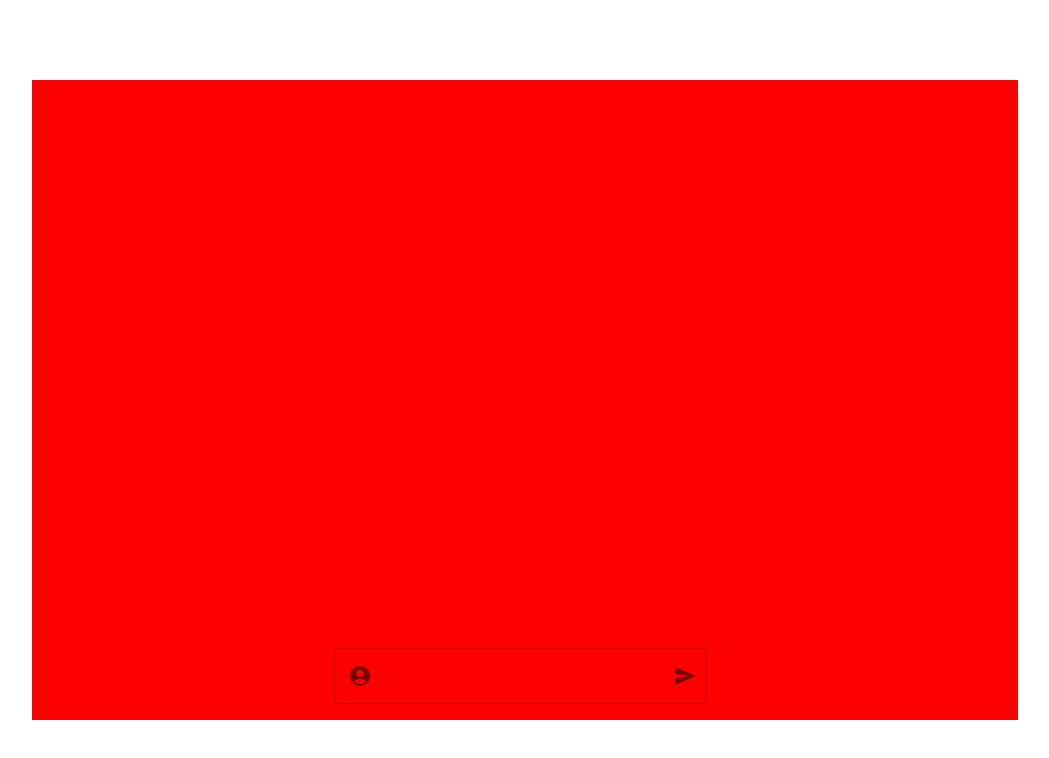
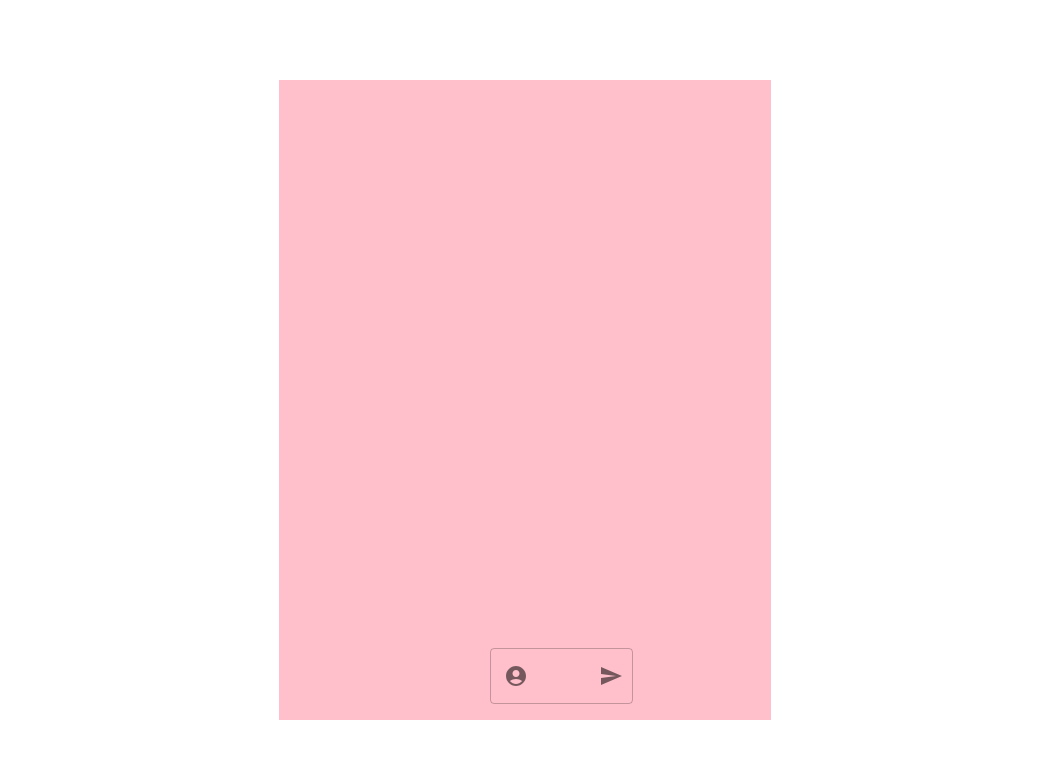
Before and after one commit to BlackRad13/MiniTalk, a React (Create React App) app: page / in a window 1280 px wide. Shown: the top 758 px of the page, without its empty margins (115-1164 px from the left). Built offline with nearby package versions, Linux system fonts and the light colour scheme.

Commit message:
MiniTalk-03 Enter tap test(not worked)

```diff
--- a/src/models/ChatDTO.ts
+++ b/src/models/ChatDTO.ts
@@ -1,3 +1,8 @@
 export interface SendMessage {
   (message: string): void
 }
+
+export interface ArchivedMessage {
+  message: string,
+  from: 'user' | 'bot',
+}
--- a/src/pages/MainPage/Chat/Chat.tsx
+++ b/src/pages/MainPage/Chat/Chat.tsx
@@ -7,12 +7,23 @@ export const Chat = memo(() => {
 
   const [history, setHistory] = useState(JSON.parse(localStorage.getItem('history') || '[]'))
   const handleSendMessage: SendMessage = (message: string): void => {
-    message && localStorage.setItem('history', JSON.stringify([...history, message]))
-    setHistory([...history, message])
+    if (message !== '') {
+      localStorage.setItem('history', JSON.stringify([...history, {message: message, from: 'user'}]))
+      setHistory([...history, {message: message, from: 'user'}])
+    }
+
   }
 
   return (
-    <div style={{width: '80%', height: '80%',  display: 'flex', flexDirection: 'column', justifyContent: 'space-between', alignItems: 'stretch', background: "red"}}>
+    <div style={{
+      width: '40%',
+      height: '80%',
+      display: 'flex',
+      flexDirection: 'column',
+      justifyContent: 'space-between',
+      alignItems: 'stretch',
+      background: "pink"
+    }}>
       <ChatHistory history={history}/>
       <ChatInput handleSendMessage={handleSendMessage}/>
     </div>
--- a/src/pages/MainPage/Chat/ChatHistory.tsx
+++ b/src/pages/MainPage/Chat/ChatHistory.tsx
@@ -1,23 +1,23 @@
 import {Box, Container, styled, Typography} from "@mui/material";
 import {AccountCircle} from "@mui/icons-material";
 import * as React from "react";
+import {ArchivedMessage} from "../../../models/ChatDTO";
 
 interface Props {
-  history: string[],
+  history: ArchivedMessage[],
 }
 
 const UserMessageBox = styled(Box)(() => ({
   display: 'flex',
   alignItems: 'center',
   justifyContent: 'flex-end',
-  maxWidth: '50vw',
-  minWidth: '5vw',
-  minHeight: '4.2vh',
+  maxWidth: '50%',
+  minWidth: '5%',
+  height: 'auto',
   background: 'green',
   wordBreak: 'break-all',
   padding: 8,
   marginTop: 24,
-  overflow: 'hidden',
 }))
 
 const BotMessageBox = styled(Box)(() => ({
@@ -25,14 +25,12 @@ const BotMessageBox = styled(Box)(() => ({
   alignItems: 'center',
   justifyContent: 'flex-start',
   alignSelf: 'flex-start',
-  maxWidth: '50vw',
-  minWidth: '5vw',
-  minHeight: '4.2vh',
-  background: 'blue',
+  maxWidth: '50%',
+  minWidth: '5%',
+  background: 'grey',
   wordBreak: 'break-all',
   padding: 8,
   marginTop: 24,
-  overflow: 'hidden',
 }))
 
 const HistoryContainer = styled(Container)(() => ({
@@ -40,30 +38,28 @@ const HistoryContainer = styled(Container)(() => ({
   alignItems: 'flex-end',
   justifyContent: 'flex-end',
   flexDirection: 'column',
-  minWidth: '60vw',
-  maxWidth: '60vw',
-  minHeight: 300,
-  maxHeight: '60vh',
-  height: '100vh',
-  overflow: 'auto',
+  minWidth: '90%',
+  maxWidth: '90%',
+  height: '60%',
+  overflow: 'auto'
 }))
 
 export const ChatHistory = ({history}: Props) => {
 
   return (
     <HistoryContainer>
-      {history.map((message: string, index: number) =>
-        index % 2 == 1 ?
+      {history.map((archivedMessage: ArchivedMessage) =>
+        archivedMessage.from == 'bot' ?
         <BotMessageBox>
           <AccountCircle/>
           <Typography sx={{marginLeft: 1}}>
-            {message}
+            {archivedMessage.message}
           </Typography>
       </BotMessageBox>
-      :
+      : archivedMessage.from == 'user' &&
           <UserMessageBox>
             <Typography sx={{marginRight: 1}}>
-              {message}
+              {archivedMessage.message}
             </Typography>
             <AccountCircle/>
           </UserMessageBox>
--- a/src/pages/MainPage/Chat/ChatInput.tsx
+++ b/src/pages/MainPage/Chat/ChatInput.tsx
@@ -22,7 +22,7 @@ export const ChatInput = memo(({handleSendMessage}: Props) => {
     setMessage('')
   }, [message]);
 
-  const isEnterDown = useCallback((event: { key: string }) => {
+  const isEnterDown = useCallback((event: KeyboardEvent) => {
     if (event.key == 'Enter') {
       handleClick()
     }
@@ -30,12 +30,11 @@ export const ChatInput = memo(({handleSendMessage}: Props) => {
 
   useEffect(() => {
     document.addEventListener('keydown', isEnterDown)
-
     return (): void => document.removeEventListener('keydown', isEnterDown)
   }, [])
 
   return (
-    <Box sx={{display: 'flex', justifyContent: 'center', alignSelf: 'flex-end', height: 'auto', width: '73vw', m: '16px 30px '}}>
+    <Box sx={{display: 'flex', justifyContent: 'center', alignSelf: 'flex-end', height: 'auto', width: '73%', m: '16px 30px '}}>
       <FormControl sx={{width: '40%', height: '100%'}} variant="outlined">
         <OutlinedInput
           id="outlined-adornment-password"
```
